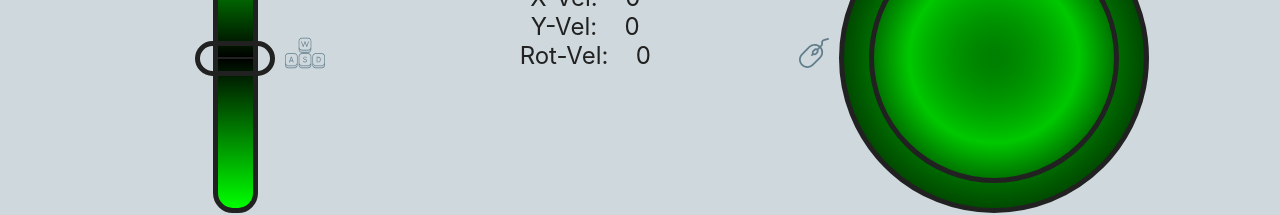
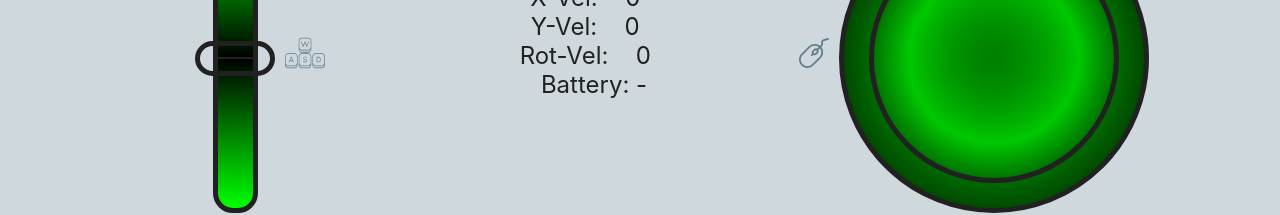
Before and after one commit to neil-solomon/remoteControl, a React (Create React App) app: page / in a window 1280 px wide. Both pictures are taken after a click on the icon 1120 px from the left and 24 px from the top of the page. Shown: the part 220-435 px from the top of the page. Built offline with nearby package versions, Linux system fonts and the light colour scheme.

Commit message:
refactored arduino code for readability, made password protection more robust, added battery level to frontend

```diff
--- a/src/components/Controller/Controller.js
+++ b/src/components/Controller/Controller.js
@@ -60,11 +60,10 @@ export default class Controller extends React.Component {
         }, 100);
 
         var data = [
+          36, // motor command
           this.state.xVel + 150, // ensure that all values are between 50 and 250
           this.state.yVel + 150,
           this.state.rotVel + 150,
-          1, // dummy value, 0 doesn't work as dummy value
-          36, // terminate command
         ];
         console.log(data);
         this.props.sendToBluetooth(data);
@@ -82,19 +81,16 @@ export default class Controller extends React.Component {
         return this.state.password.charCodeAt(index);
       });
 
-      data.push(35); // terminate password
+      data.unshift(35); // password command
       this.props.sendToBluetooth(data);
       // this.state.bluetoothCharacteristic.writeValue(new Uint8Array(data));
     }
   };
 
   getControllerSize = () => {
-    console.log("resize");
     if (window.innerWidth > window.innerHeight) {
-      console.log(1);
       return Math.min(0.5 * window.innerHeight, 300);
     } else {
-      console.log(2);
       return Math.min(0.6 * window.innerWidth, 300);
     }
   };
@@ -158,6 +154,7 @@ export default class Controller extends React.Component {
               xVel={this.state.xVel}
               yVel={this.state.yVel}
               rotVel={this.state.rotVel}
+              batteryLevel={this.props.batteryLevel}
             />
           </div>
           <div className={style.joystickContainer}>
--- a/src/components/ControllerConsole/ControllerConsole.js
+++ b/src/components/ControllerConsole/ControllerConsole.js
@@ -29,6 +29,12 @@ export default class ControllerConsole extends React.Component {
             {this.props.rotVel}
           </div>
         </div>
+        <div>
+          Battery:{" "}
+          {this.props.batteryLevel !== null
+            ? this.props.batteryLevel * 10 + "%"
+            : "-"}
+        </div>
       </div>
     );
   }
--- a/src/components/Main/Main.js
+++ b/src/components/Main/Main.js
@@ -15,6 +15,7 @@ export default class Main extends React.Component {
       contentContainerClassName: style.fadeIn,
       bluetoothDevice: null,
       bluetoothCharacteristic: null,
+      batteryLevel: null,
     };
   }
 
@@ -81,11 +82,7 @@ export default class Main extends React.Component {
                         for (let i = 0; i < e.target.value.byteLength; i++) {
                           data.push(e.target.value.getUint8(i));
                         }
-                        console.log(
-                          "characteristicValueChanged",
-                          e.target.value,
-                          data
-                        );
+                        this.updateCharacteristicValue(e.target.value, data);
                       }
                     );
                     characteristic.startNotifications();
@@ -108,16 +105,17 @@ export default class Main extends React.Component {
       });
   };
 
+  updateCharacteristicValue = (eventValue, data) => {
+    console.log("characteristicValueChanged", eventValue, data);
+    if (data.length > 1 && data[0] === 38) {
+      this.setState({ batteryLevel: data[1] });
+    }
+  };
+
   disconnectBluetooth = () => {
     console.log("disconnetBluetooth");
     if (this.state.bluetoothCharacteristic) {
-      var data = [
-        1,
-        1,
-        1,
-        1,
-        37, // disconnect
-      ];
+      var data = [37]; // disconnect
       console.log(data);
       this.state.bluetoothCharacteristic.writeValue(new Uint8Array(data));
     }
@@ -149,6 +147,7 @@ export default class Main extends React.Component {
               connectBluetooth={this.connectBluetooth}
               bluetoothCharacteristic={this.state.bluetoothCharacteristic}
               bluetoothDevice={this.state.bluetoothDevice}
+              batteryLevel={this.state.batteryLevel}
             />
           )}
           {this.state.pageView[2] && <PathPlanning />}
```
Also changed, not shown: 1 other file (tests, documents, lock files or other folders).
